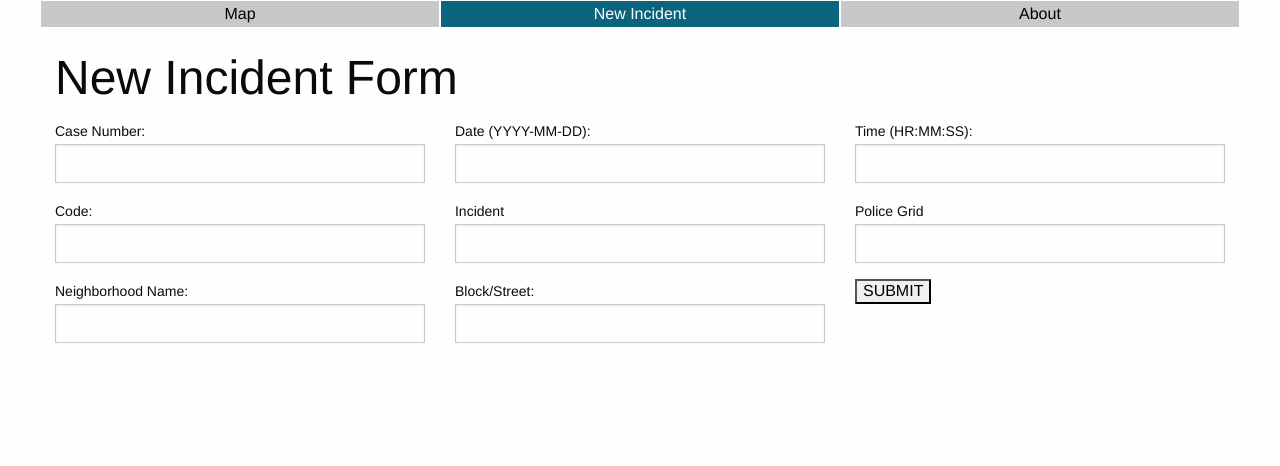
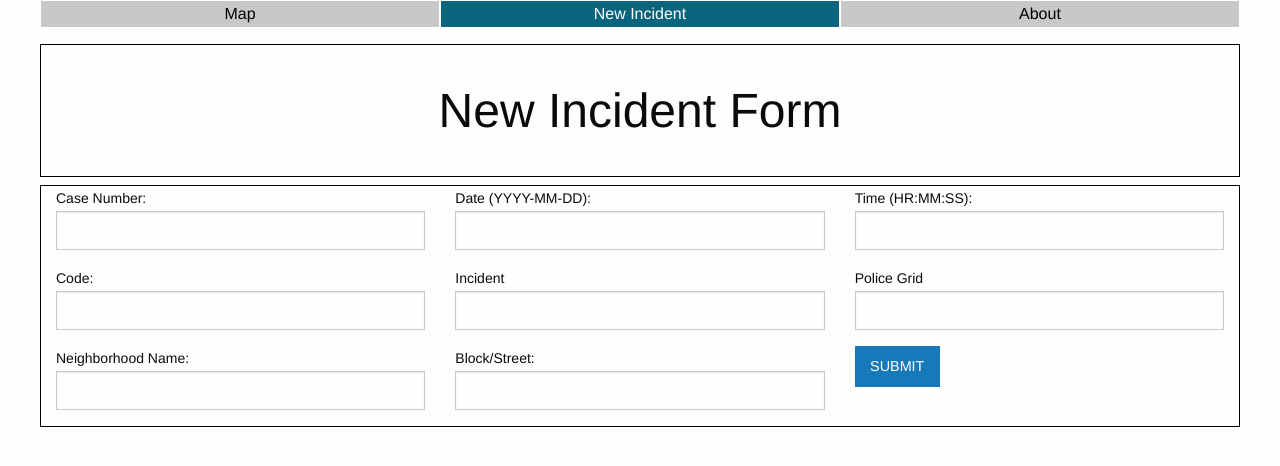
Before and after one commit to kpthao/Single-Page-Application, a Vue app: page / in a window 1280 px wide. Both pictures are taken after a click on the element "New Incident". Shown: the top 466 px of the page. Built offline with nearby package versions, Linux system fonts and the light colour scheme.

Commit message:
Added Nominatim code to search()

```diff
--- a/package.json
+++ b/package.json
@@ -27,6 +27,7 @@
   },
   "dependencies": {
     "jquery": "^3.6.2",
+    "leaflet": "^1.9.3",
     "vue": "^3.2.45"
   },
   "devDependencies": {
--- a/src/App.vue
+++ b/src/App.vue
@@ -1,6 +1,6 @@
 <script>
 import $ from 'jquery'
-// import L from 'leaflet'
+import L from 'leaflet'
 
 export default {
     data() {
@@ -11,6 +11,7 @@ export default {
             incidents: [],
             address: '',
             map: null,
+            searchQuery: '',
             geojsonLayer: null,
             leaflet: {
                 map: null,
@@ -99,49 +100,17 @@ export default {
             });
         },
         async search(){
-            // Try parsing the search input as longitude and latitude coordinates
-            const coords = this.parseCoords(this.searchInput)
-            //checks if coordinates can be parsed
-            if(coords) {
-                // Check if the coordinates are within the bounds
-                if (!(this.leaflet.center.lat >= 44.883658 && this.leaflet.center.lat <= 45.008206 && this.leaflet.center.lng >= -93.217977 && this.leaflet.center.lng <= -92.993787)) {
-                    console.alert('Coordinates are not within bounds. Please enter something that is within bounds.');
-                    return;
-                }
-                this.panTo(coords);
-                return;
-            }
-            try {
-                const res = await this.geocode(this.searchInput)
-                if(res.length > 0) {
-                    const coords = res[0].center
-                    this.panTo(res[0].center)
+            //Use Nominatim to search for the location
+            // 44.959716760336484,-93.20777042679448
+            // https://nominatim.openstreetmap.org/ui/reverse.html?lat=44.959716760336484&lon=-93.20777042679448&zoom=14&format=json
 
-                    // Check if the coordinates are within the GeoJSON layer
-                    if(!(this.geojsonlayer.getBounds().contains(coords))){
-                        console.alert("The address you submitted is not within the GeoJSON layer")
-                    }
-                }
-            } catch (error) {
-                console.error(error)
-            }
-        },
-        //parses coordinates
-        parseCoords(input){
-            const matches = input.match(/^\s*(-?\d+(?:\.\d+)?),\s*(-?\d+(?:\.\d+)?)\s*$/)
-            if(matches){
-                return [parseFloat(matches[1], parseFloat(matches[2]))]
-            }
-            return null
-        },
-        //takes an input string and returns the latitude and logitude coodinations for location
-        async geocode(input){
-            const response = await fetch('/data/StPaulDistrictCouncil.geojson')
-            return response.json()
-        },
-        //pans to location on map
-        panTo(coords){
-            this.map.panTo(coords)
+            const response = await fetch(`https://nominatim.openstreetmap.org/reverse.html?${this.searchQuery}&format=json`)
+            console.log(this.searchQuery)
+            const data = await response.json()
+            const location = data[0]
+
+            // Zoom to location on the map
+            this.leaflet.map.setView([location.lat, location.lon], this.leaflet.zoom)
         }
     },
     //Sets up Leaflet map and adds it to the page. Also adds tile layer and GeoJSON data to the map.
@@ -179,10 +148,12 @@ export default {
     </div>
     <div v-show="view === 'map'">
         <div class="grid-container">
-            <div>
-                <input type="text" v-model="searchInput" />
-                <button @click="search">Search</button>
-            </div>
+            <!-- text box and search button -->
+            <form id="search-form">
+                <input type="text" v-model="searchQuery" />
+                <button type="submit" @click.prevent="search" class="button">Search</button>
+            </form>
+            <!-- actual map object -->
             <div class="grid-x grid-padding-x">
                 <div id="leafletmap" class="cell auto"></div>
             </div>
@@ -225,11 +196,11 @@ export default {
         <!-- Replace this with your actual form: can be done here or by making a new component -->
         <div class="grid-container">
             <div class="grid-x grid-padding-x">
-                <h1 class="cell small-12 medium-12 large-12">New Incident Form</h1>
+                <h1 class="cell small-12 medium-12 large-12 new-incident-form">New Incident Form</h1>
             </div>
         </div>
         <form>
-            <div class="grid-container">
+            <div class="grid-container" style='border: 1px solid black'>
                 <div class="grid-x grid-padding-x">
                     <div class="cell small-12 medium-6 large-4">
                         <label for="case">Case Number:</label>
@@ -264,13 +235,11 @@ export default {
                         <input type="text" id="Street" name="Street">
                     </div>
                     <div class="cell small-12 medium-6 large-4">
-                        <input type="button" value="SUBMIT">
+                        <input type="button" value="SUBMIT" class="button">
                     </div>
                 </div>
             </div>
         </form>
-
-
     </div>
     <div v-if="view === 'about'">
         <!-- Replace this with your actual about the project content: can be done here or by making a new component -->
@@ -348,6 +317,12 @@ table, th, td{
     justify-content: center;
     border: 1px solid black;
 }
+.new-incident-form{
+    padding: 2rem;
+    display: flex;
+    justify-content: center;
+    border: 1px solid black;
+}
 .person-box{
     border: 1px solid black;
 }
```
Also changed, not shown: 1 other file (tests, documents, lock files or other folders).
